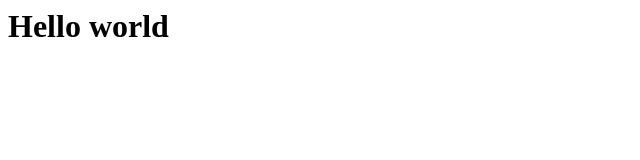
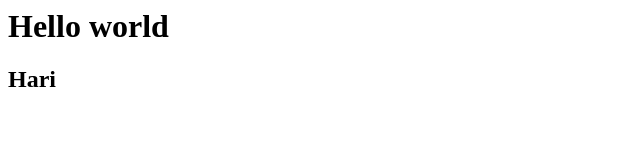
Before and after one commit to GeneralYudhishthir/apnacollege-demo, a plain HTML site: page index.html in a window 1280 px wide. Shown: the full height of the page, 0-640 px from the left. Drawn offline with Linux system fonts and the light colour scheme.

Commit message:
added new line

```diff
--- a/index.html
+++ b/index.html
@@ -1 +1,2 @@
 <h1>Hello world</h1>
+<h2>Hari</h2>
```
